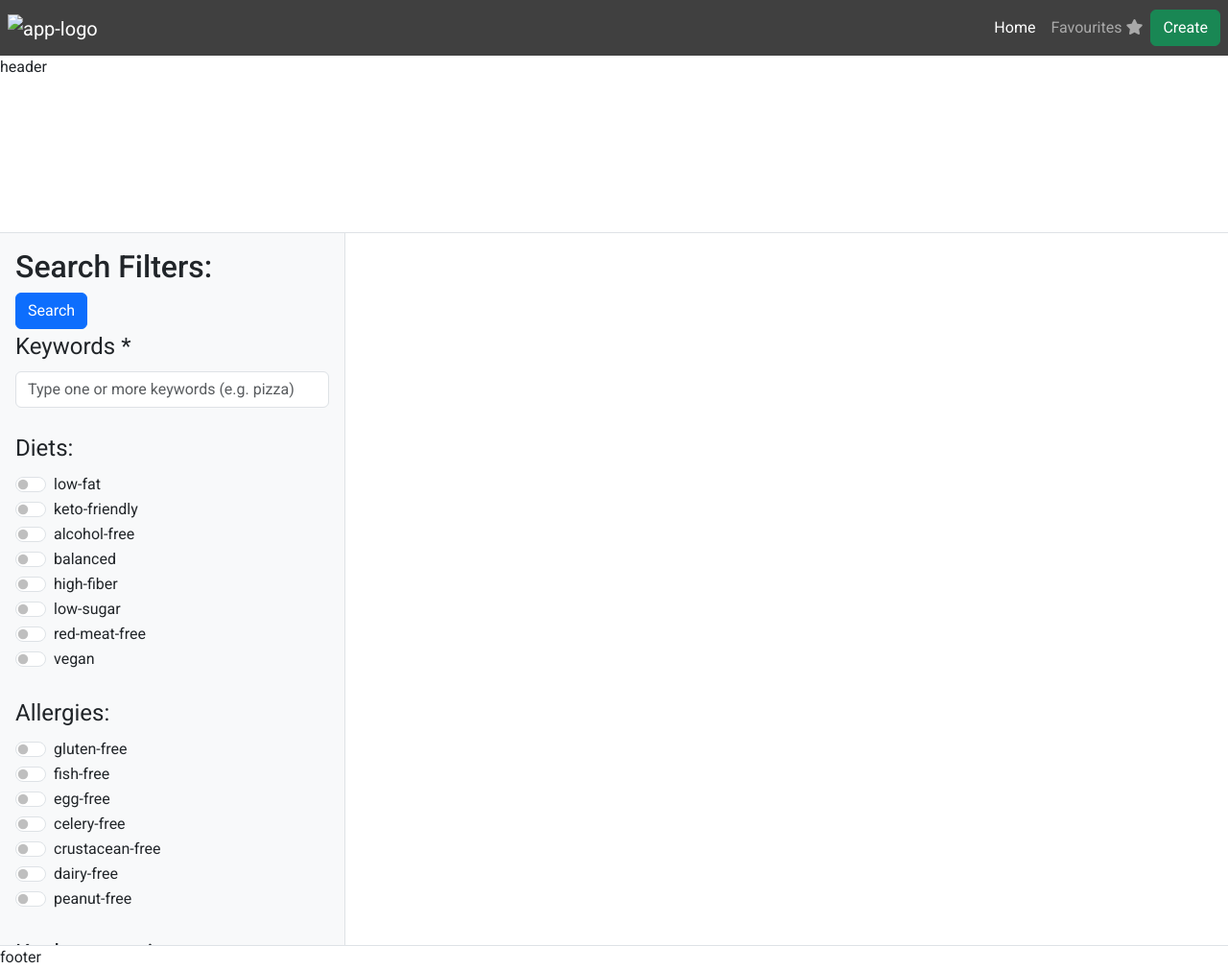
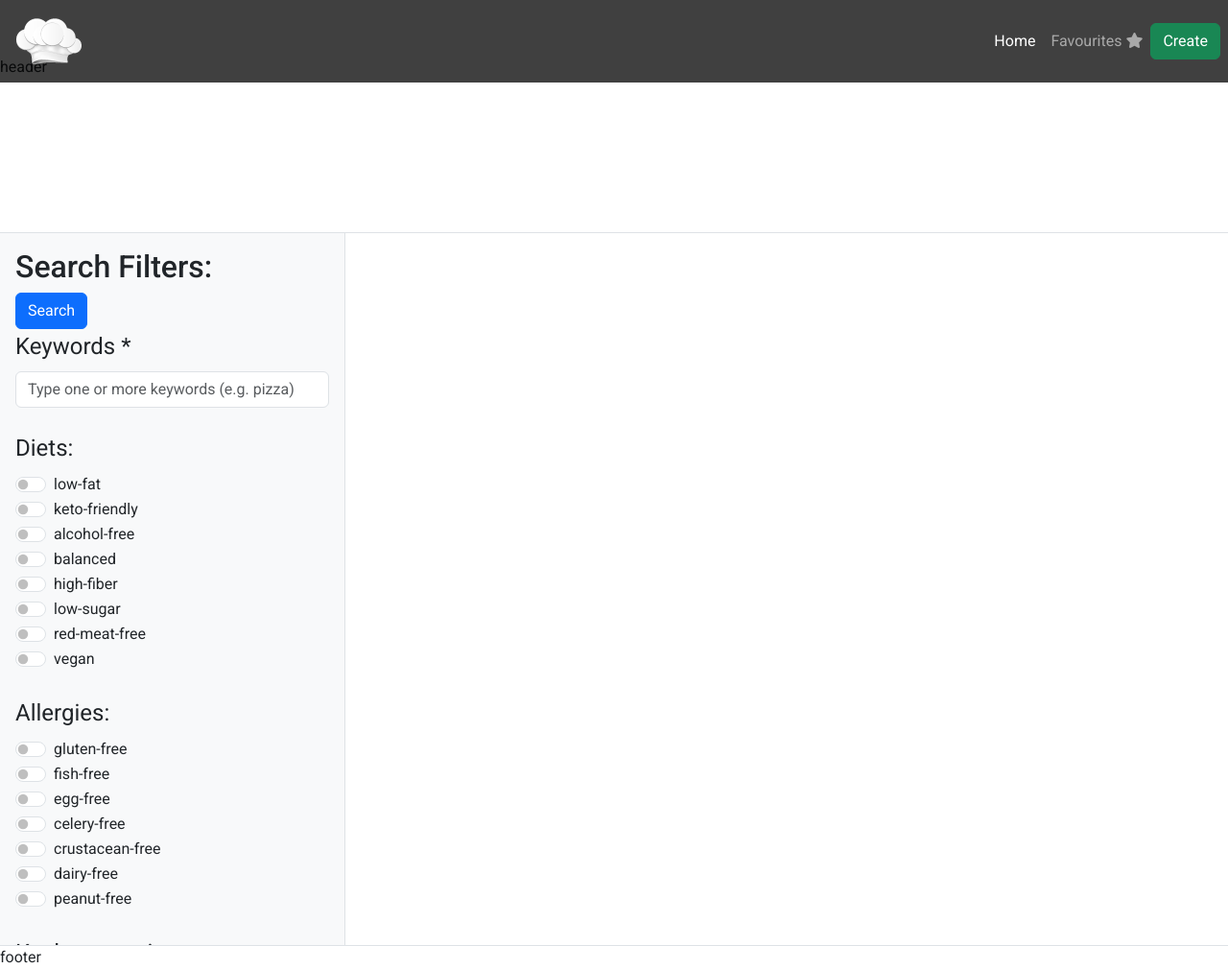
Before and after one commit to webmag-anton/recipes_app_bootcamp, a plain HTML site: page index.html in a window 1280 px wide. Shown: the whole page at 96% size. Drawn offline with nearby package versions, Linux system fonts and the light colour scheme.

Commit message:
Add animation to the modal, change the expand properties of navbar

```diff
--- a/index.html
+++ b/index.html
@@ -18,8 +18,8 @@
 <body>
   <header id='header'>
     <nav id='navbar' class='navbar navbar-expand-lg navbar-dark fixed-top'>
-      <a class='navbar-brand' href='index.html'>
-        <img id='app-logo' src='' alt='app-logo'>
+      <a class='navbar-brand p-0 ms-2' href='index.html'>
+        <img id='app-logo' src='assets/images/logo.png' alt='app-logo'>
       </a>
       <button class='navbar-toggler' type='button' data-toggle='collapse' data-target='#navbarNavAltMarkup'
         aria-controls='navbarNavAltMarkup' aria-expanded='false' aria-label='Toggle navigation'>
```
Also changed, not shown: assets/images/logo.png (added).
